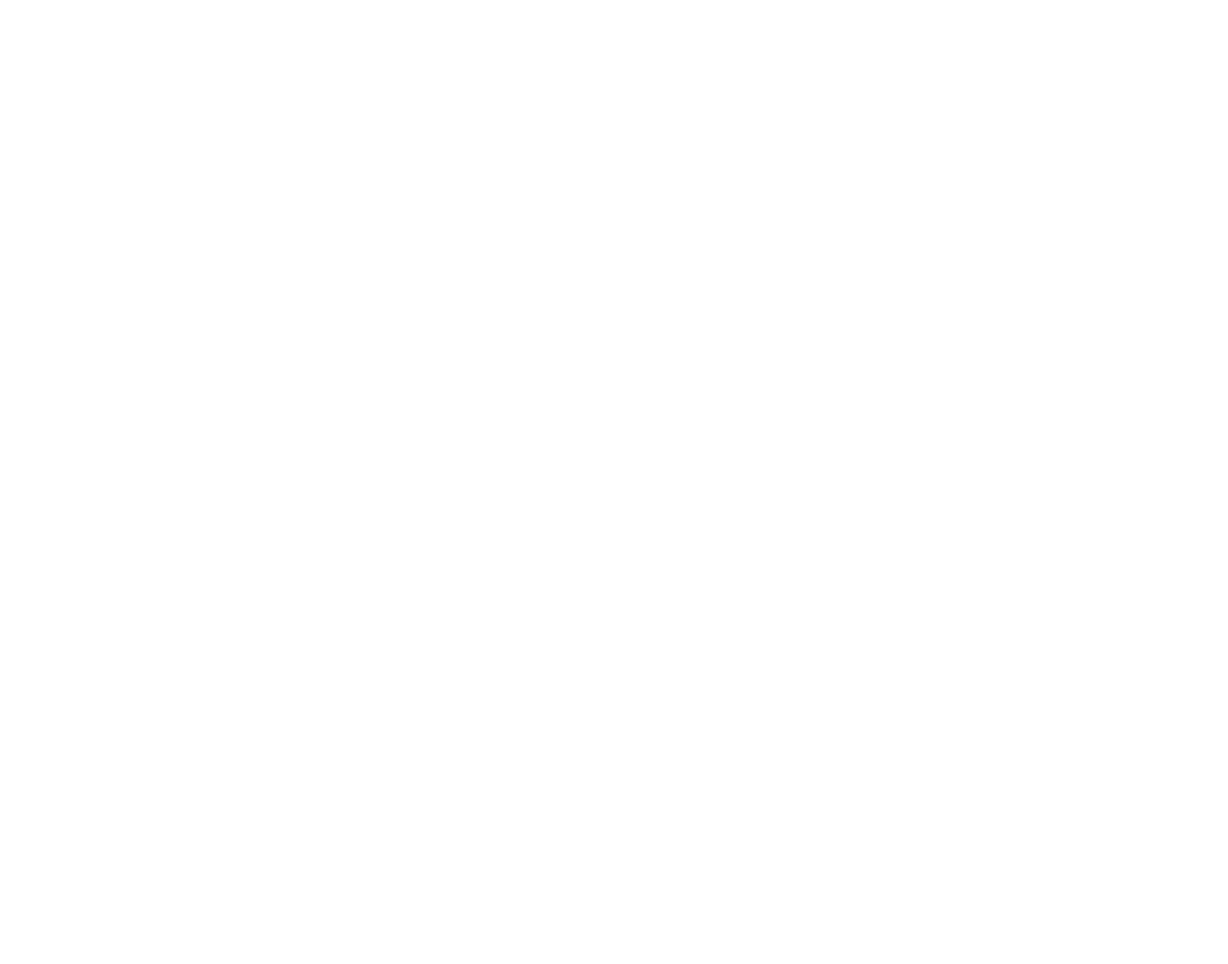
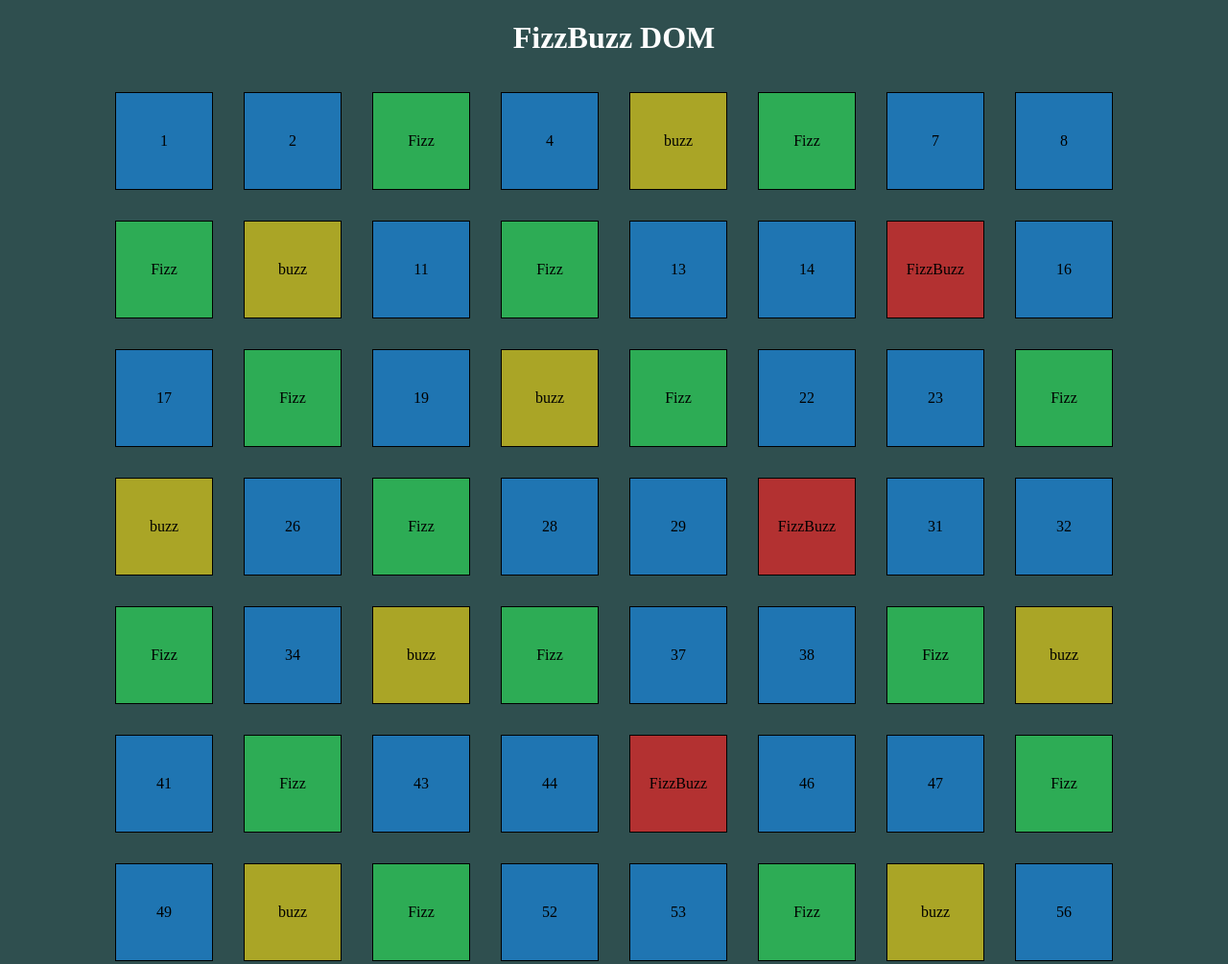
Before and after one commit to GioGio4/js-fizzbuzz, a plain HTML site: page index.html in a window 1280 px wide. Shown: the top 1005 px of the page at 96% size. Before the commit the page ends 800 px from the top, so only its background shows below. Drawn offline with Linux system fonts and the light colour scheme.

Commit message:
Add js cycle (for) + add class - create style css

```diff
--- /dev/null
+++ b/css/style.css
@@ -0,0 +1,49 @@
+body {
+    background-color: darkslategray;
+}
+
+.container {
+    max-width: 1200px;
+    margin: 0 auto;
+    text-align: center;
+    color: white;
+}
+
+.row {
+    display: flex;
+    flex-wrap: wrap;
+    margin: 0 auto;
+    justify-content: center;
+}
+
+.box {
+    height: 100px;
+    min-width: 100px;
+    line-height: 100px;
+    margin: 1rem 1rem;
+    border: 1px solid black;
+}
+
+/* Multiplo 3 e 5 */
+.box.fizzbuzz {
+    background-color: rgb(179, 49, 49);
+    color: black;
+}
+
+/* Multiplo 3 */
+.box.fizz {
+    background-color: rgb(45, 172, 85);
+    color: black;
+}
+
+/* Multiplo 5 */
+.box.buzz {
+    background-color: rgb(170, 165, 38);
+    color: black;
+}
+
+/* Progressione numeri */
+.box.number {
+    background-color: rgb(31, 117, 178);
+    color: black;
+}
--- a/index.html
+++ b/index.html
@@ -6,9 +6,26 @@
     <meta http-equiv="X-UA-Compatible" content="IE=edge">
     <meta name="viewport" content="width=device-width, initial-scale=1.0">
     <title>Fizzbuz</title>
+
+
+
+    <!-- Personal Style -->
+    <link rel="stylesheet" href="./css/style.css">
 </head>
 
 <body>
+
+    <main>
+        <div class="container">
+            <h1>FizzBuzz DOM</h1>
+
+            <div class="row">
+
+            </div>
+
+        </div>
+    </main>
+
 
     <script type="text/javascript" src="./js/main.js"></script>
 </body>
--- a/js/main.js
+++ b/js/main.js
@@ -3,3 +3,51 @@
 // 2 - Ma che per i multipli di 3 stampi in console "Fizz" al posto del
 //     numero e per i multipli di 5 stampi "Buzz".
 // 3-  Per i numeri che sono sia multipli di 3 che di 5 stampi in console "FizzBuzz".
+
+console.log("Inizio Ciclo")
+
+// VARIABILE CONTENITORE DEI "BOX"
+const box_list = document.querySelector("div.row");
+
+// console.log(box_list);
+
+for (let i = 1; i <= 100; i++) {
+
+    // Elemento creato, (dentro contenitore dei Box)
+    const box_item_el = document.createElement("div");
+    box_item_el.classList.add("box");
+
+    // console.log(box_item_el);
+
+    //  SE MULTIPLO DI 3 E 5 STAMPA "FIZZBUZZ" e aggiunta classe
+    if (i % 3 == 0 && i % 5 == 0) {
+        box_item_el.classList.add("fizzbuzz");
+        box_item_el.innerHTML = ("FizzBuzz");
+    }
+
+    // ALTRIMENTI SE MULTIPLO DI 3 STAMPA "FIZZ" e aggiunta classe
+    else if (i % 3 == 0) {
+        box_item_el.classList.add("fizz");
+        box_item_el.innerHTML = ("Fizz");
+
+        // console.log("Fizz");
+    }
+
+    //  ALTRIMENTI SE MULTIPLO DI 5 STAMPA "BUZZ" e aggiunta classe
+    else if (i % 5 == 0) {
+        box_item_el.classList.add("buzz");
+        box_item_el.innerHTML = ("buzz");
+        // console.log("Buzz");
+    }
+
+    // ALTRIMENTI STAMPA (NUMERO) e aggiunta classe
+    else {
+        box_item_el.classList.add("number");
+        box_item_el.innerHTML = (i);
+    }
+
+
+    box_list.append(box_item_el);
+}
+
+console.log("Fine ciclo")
```
